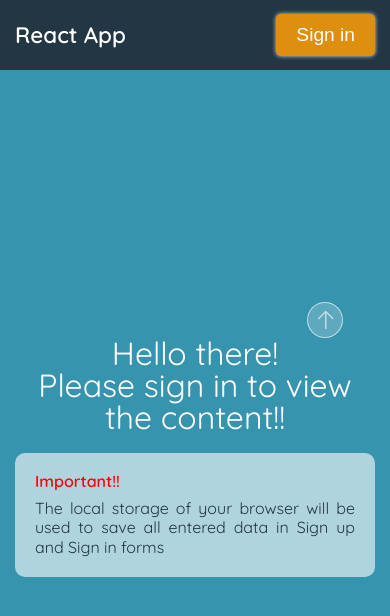
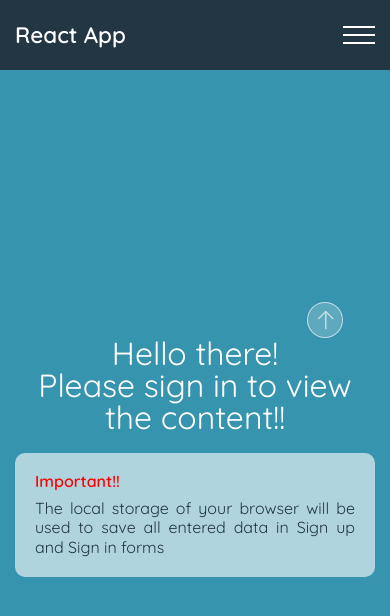
Before and after one commit to Ruslan-rus88/React-app, a React (Create React App) app: page / in a window 390 px wide. Shown: the top 616 px of the page. Built offline with nearby package versions, Linux system fonts and the light colour scheme.

Commit message:
fixed nacbar display

```diff
--- a/src/components/countries/countries.module.scss
+++ b/src/components/countries/countries.module.scss
@@ -1,6 +1,7 @@
 @import "../../index";
 
 .countries {
+  padding-top: 70px;
 }
 .title {
   text-align: center;
@@ -67,7 +68,7 @@
 .list {
   display: flex;
   flex-wrap: wrap;
-  margin: 40px -10px 0;
+  margin: 20px -10px 0;
 }
 .item {
   width: 20%;
--- a/src/components/errorModal/errorModal.module.scss
+++ b/src/components/errorModal/errorModal.module.scss
@@ -25,7 +25,7 @@
   border-radius: 5px;
   overflow: hidden;
   background-color: $main-color-light;
-
+  margin: 0 15px;
   box-shadow: 0px 0px 15px 7px rgba($bg-color-orange, 1);
 }
 .error__header {
--- a/src/components/header/mainHeader.js
+++ b/src/components/header/mainHeader.js
@@ -2,6 +2,7 @@ import React, { useContext } from "react"
 import css from "./mainHeader.module.scss"
 import { v4 as uuid } from "uuid"
 import navContext from "../../context/navContext"
+import { VscMenu } from "react-icons/vsc";
 
 const MainHeader = ({ navBarPages }) => {
     const ctx = useContext(navContext)
@@ -18,9 +19,19 @@ const MainHeader = ({ navBarPages }) => {
                 <div className={`${css.box} ${css.box__logo}`}>
                     <h1 className={css.logo__title}>React App</h1>
                 </div>
+                {!ctx.isLoggedIn && <div>
+
+                </div>}
+                <input
+                    id="display__checkbox"
+                    type="checkbox"
+                    className={css.display__checkbox} />
+                <label htmlFor="display__checkbox" className={css.display__label}>
+                    <VscMenu className={css.menu__icon} />
+                </label>
                 <div className={`${css.box} ${css.box__navBar}`}>
-                    {ctx.isLoggedIn && <nav className={css.nav}>
-                        <ul className={css.header__list}>
+                    <nav className={css.nav}>
+                        {ctx.isLoggedIn && <ul className={css.header__list}>
                             {navBarPages.map(page => {
                                 return <li
                                     className={`${css.header__item} ${ctx.navPage === page ? css.active : ""}`}
@@ -30,12 +41,12 @@ const MainHeader = ({ navBarPages }) => {
                                     {page}
                                 </li>
                             })}
-                        </ul>
-                    </nav>}
-                </div>
-                <div className={`${css.box} ${css.box__login}`}>
-                    {!ctx.isLoggedIn && <button className={`${css.button} ${css.signInBtn}`} onClick={() => ctx.setNavPage("Sign in")}>Sign in</button>}
-                    {ctx.isLoggedIn && <button className={css.button} onClick={logOutFunction}>Sign out</button>}
+                        </ul>}
+                        <div className={css.actions}>
+                            {!ctx.isLoggedIn && <button className={`${css.button} ${css.signInBtn}`} onClick={() => ctx.setNavPage("Sign in")}>Sign in</button>}
+                            {ctx.isLoggedIn && <button className={css.button} onClick={logOutFunction}>Sign out</button>}
+                        </div>
+                    </nav>
                 </div>
             </div>
         </header>
--- a/src/components/header/mainHeader.module.scss
+++ b/src/components/header/mainHeader.module.scss
@@ -4,21 +4,25 @@
   min-height: 70px;
   height: fit-content;
   background-color: $main-color-dark;
+  position: fixed;
+  top: 0;
+  width: 100%;
+  z-index: 3;
 }
 
 .header__wrapper {
   display: flex;
   flex-wrap: wrap;
+  justify-content: space-between;
+  align-items: center;
 }
 
 .box {
   line-height: 70px;
-  margin-right: 20px;
-  display: inline-block;
-  position: relative;
 }
 
 .box__logo {
+  margin-right: 20px;
 }
 
 .logo__title {
@@ -26,16 +30,31 @@
   font-weight: 600;
 }
 
+.display__checkbox {
+  display: none;
+}
+
+.display__label {
+  display: none;
+}
+.menu__icon {
+  font-size: 2rem;
+  cursor: pointer;
+}
+
 .box__navBar {
   flex: 1;
 }
 
 .nav {
+  display: flex;
 }
 
 .header__list {
+  flex: 1;
   display: flex;
   column-gap: 10px;
+  margin-right: 20px;
 }
 .header__item {
   cursor: pointer;
@@ -50,14 +69,14 @@
   color: rgb(55, 148, 174);
 }
 
-.box__login {
-  margin-right: 0;
-}
 .button {
   margin-left: 10px;
 }
 
 .signInBtn {
+  position: absolute;
+  top: 13px;
+  right: 15px;
   animation: shadow 4s infinite ease-in-out;
 }
 
@@ -81,3 +100,49 @@
     box-shadow: 0 0 5px #fff;
   }
 }
+
+@media screen and (max-width: 600px) {
+  .box__navBar {
+    // display: none;
+    position: fixed;
+    background-color: $main-color-dark;
+    width: 100%;
+    min-height: calc(100vh - 70px);
+    top: 70px;
+    left: 0;
+    padding: 15px;
+    box-sizing: border-box;
+    z-index: 3;
+    transform: translateX(-100vh);
+    transition: 0.3s;
+  }
+
+  .display__label {
+    display: block;
+  }
+
+  .display__checkbox:checked ~ .box__navBar {
+    transform: translateX(0);
+  }
+
+  .nav {
+    flex-direction: column;
+  }
+
+  .header__list {
+    flex-direction: column;
+    align-items: center;
+    margin-right: 0;
+  }
+
+  .actions {
+    text-align: center;
+  }
+  .button {
+    margin-left: 0;
+    padding: 10px 50px;
+  }
+  .signInBtn {
+    position: inherit;
+  }
+}
--- a/src/components/home/home.js
+++ b/src/components/home/home.js
@@ -7,6 +7,7 @@ const Home = () => {
     const ctx = useContext(NavContext)
 
     return (
+        <div className={css.home__page}>
             <div className="wrapper">
                 {
                     !ctx.isLoggedIn &&
@@ -30,6 +31,7 @@ const Home = () => {
                     </div>
                 }
             </div >
+        </div>
     )
 }
 
--- a/src/components/home/home.module.scss
+++ b/src/components/home/home.module.scss
@@ -1,3 +1,7 @@
+.home__page {
+  padding-top: 70px;
+}
+
 .home {
   display: flex;
   min-height: calc(100vh - 70px);
@@ -10,6 +14,7 @@
 .title {
   font-size: 3rem;
   padding: 20px;
+  text-align: center;
 }
 
 .signInText {
--- a/src/components/signIn/signIn.module.scss
+++ b/src/components/signIn/signIn.module.scss
@@ -3,20 +3,23 @@
   color: rgb(34, 54, 68);
   width: 100vw;
   min-height: 100vh;
+  box-sizing: border-box;
+  padding: 20px;
   position: absolute;
   top: 0;
   left: 0;
+  display: flex;
+  align-items: center;
+  justify-content: center;
 }
 
 .signIn__container {
+  padding: 40px;
   background-color: rgba(55, 148, 174, 0.3);
-  padding: 40px;
-  min-width: 400px;
-  position: absolute;
-  top: 50%;
-  left: 50%;
-  transform: translate3d(-50%, -50%, 0);
+  min-width: 300px;
+  box-sizing: border-box;
   border-radius: 5px;
+  position: relative;
 }
 
 .close {
@@ -28,14 +31,16 @@
   font-weight: 600;
   font-size: 1.5rem;
   text-align: center;
-  padding: 20px;
+  padding: 40px 10px 0;
 }
 
 /* SIGN IN FORM */
 .signIn__form {
+  margin-top: 20px;
   display: flex;
   flex-direction: column;
   gap: 30px;
+  width: 100%;
 }
 
 .signIn__Block {
@@ -69,6 +74,7 @@
   padding: 10px;
   line-height: 2;
   width: 100%;
+  box-sizing: border-box;
   border-bottom: 1px solid rgb(34, 54, 68);
 }
 
--- a/src/components/users/users.js
+++ b/src/components/users/users.js
@@ -86,7 +86,7 @@ const Users = ({ setError }) => {
                 3. <React.Fragment></React.Fragment> no need to import
                 4. <wrapper></wrapper>  in this example wrapper is not necessary (it used to return children without returning containing div inside JSX)
                 5. <div></div> or any other tag     */
-        <React.Fragment>
+        <div className={css.users}>
             <div className="wrapper">
                 <form className={css.users__form} onSubmit={submitHandler}>
                     <div className={css.form__container}>
@@ -128,7 +128,7 @@ const Users = ({ setError }) => {
                 </ul>}
                 {users.length === 0 && <div className={css.users__empty}>....No users to display....</div>}
             </div>
-        </React.Fragment>
+        </div>
     )
 }
 
--- a/src/components/users/users.module.scss
+++ b/src/components/users/users.module.scss
@@ -1,11 +1,7 @@
 @import "../../index.scss";
 
 .users {
-  width: 100vw;
-  padding: 0 10vw;
-  display: flex;
-  flex-direction: column;
-  font-family: "Franklin Gothic Medium", "Arial Narrow", Arial, sans-serif;
+  padding-top: 70px;
 }
 
 .users__form {
--- a/src/components/users/usersUseReducer.js
+++ b/src/components/users/usersUseReducer.js
@@ -87,7 +87,7 @@ const UsersUseReducer = ({ setError }) => {
     }
 
     return (
-        <React.Fragment>
+        <div className={css.users}>
             <div className="wrapper">
                 <form className={css.users__form} onSubmit={submitHandler}>
                     <div className={css.form__container}>
@@ -129,7 +129,7 @@ const UsersUseReducer = ({ setError }) => {
                 </ul>}
                 {state.users.length === 0 && <div className={css.users__empty}>....No users to display....</div>}
             </div>
-        </React.Fragment>
+        </div>
     )
 }
 
```
Also changed, not shown: src/components/countries/countries.js (+9 -1 lines). Lines whose indentation alone changed are shown as unchanged.
